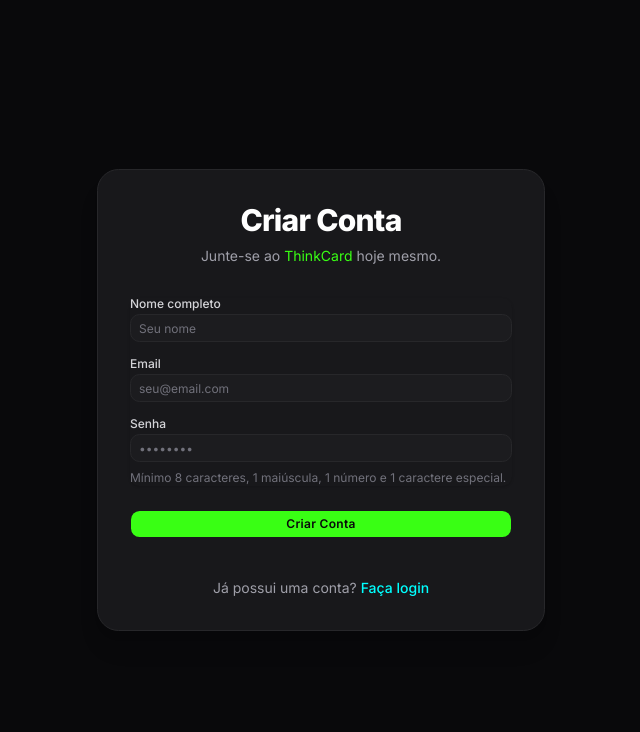
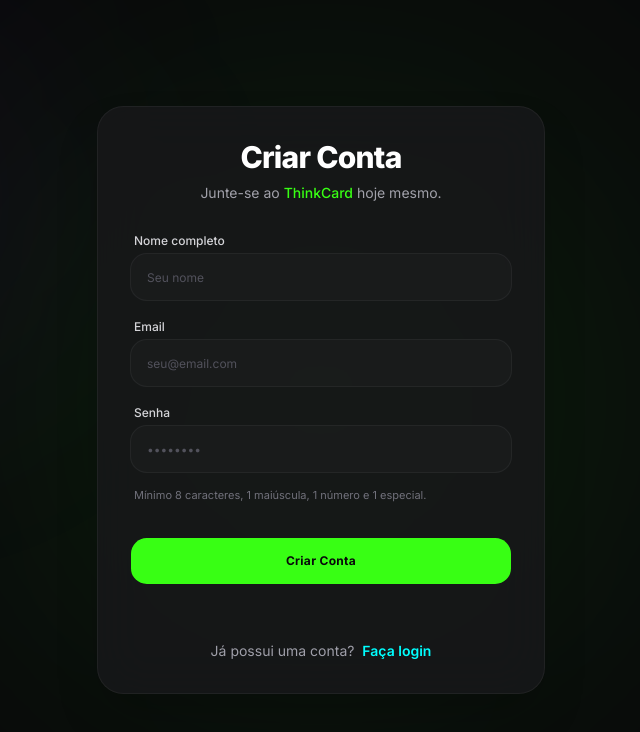
Before and after one commit to arthurmarconcini/AvantCard, a Next.js app: page /register in a window 1280 px wide. Shown: the top 732 px of the page, without its empty margins (319-959 px from the left). Built offline with nearby package versions, Linux system fonts and the light colour scheme.

Commit message:
style(auth): redesign auth pages with premium UI guidelines

```diff
--- a/src/app/forgot-password/page.tsx
+++ b/src/app/forgot-password/page.tsx
@@ -44,35 +44,38 @@
   }
 
   return (
-    <div className="flex min-h-screen items-center justify-center bg-zinc-950 p-4">
-      <div className="w-full max-w-md space-y-8 rounded-2xl bg-zinc-900 p-8 shadow-xl border border-zinc-800 relative">
+    <div className="relative flex min-h-screen items-center justify-center bg-background p-4 overflow-hidden">
+      {/* Ambient Glow Effects */}
+      <div className="absolute top-1/2 left-1/2 -translate-x-1/2 -translate-y-1/2 w-[600px] h-[600px] bg-primary/10 blur-[150px] rounded-full pointer-events-none" />
+      <div className="absolute bottom-0 right-0 w-[400px] h-[400px] bg-orange-500/5 blur-[120px] rounded-full pointer-events-none" />
+
+      <div className="relative w-full max-w-md space-y-8 rounded-3xl bg-zinc-900/80 backdrop-blur-xl p-8 shadow-2xl border border-white/5">
         <Link
           href="/login"
-          className="absolute left-8 top-8 text-zinc-400 hover:text-white transition-colors"
+          className="absolute left-6 top-8 text-zinc-400 hover:text-white transition-colors"
           aria-label="Voltar para o login"
         >
           <ArrowLeft className="h-5 w-5" />
         </Link>
 
-        <div className="text-center pt-6">
+        <div className="text-center pt-2">
           <h2 className="text-3xl font-extrabold tracking-tight text-white mb-2">
             Recuperar Senha
           </h2>
-          <p className="text-sm text-zinc-400">
+          <p className="text-sm text-muted-foreground">
             Digite seu e-mail para receber um link de redefinição de senha.
           </p>
         </div>
 
         {submitted ? (
-          <div className="flex flex-col items-center gap-4 py-6">
-            <CheckCircle className="h-12 w-12 text-[#39FF14]" />
-            <p className="text-center text-sm text-zinc-300">
-              Se o email estiver cadastrado, você receberá um link de redefinição
-              em breve. Verifique sua caixa de entrada e spam.
+          <div className="flex flex-col items-center gap-4 py-8">
+            <CheckCircle className="h-14 w-14 text-primary" />
+            <p className="text-center text-sm text-zinc-300 leading-relaxed">
+              Ocorreu tudo bem! Se o email estiver cadastrado, você receberá um link de redefinição em breve. Verifique sua caixa de entrada e spam.
             </p>
             <Link
               href="/login"
-              className="text-sm font-medium text-[#00FFFF] hover:text-[#00CCCC] transition-colors"
+              className="mt-2 text-sm font-semibold text-[#00FFFF] hover:text-white transition-colors"
             >
               Voltar para o login
             </Link>
@@ -80,36 +83,35 @@
         ) : (
           <form onSubmit={handleSubmit(onSubmit)} className="mt-8 space-y-6">
             {serverError && (
-              <div className="rounded-md bg-red-500/10 border border-red-500/30 p-3 text-sm text-red-400">
+              <div className="rounded-xl bg-red-500/10 border border-red-500/20 p-4 text-sm text-red-400 flex items-center gap-3">
+                 <div className="w-1.5 h-1.5 rounded-full bg-red-500" />
                 {serverError}
               </div>
             )}
 
-            <div className="rounded-md shadow-sm">
-              <div>
-                <Label htmlFor="email" className="text-zinc-300">
+            <div className="space-y-1.5">
+              <Label htmlFor="email" className="text-zinc-300 font-medium ml-1">
                 Email
               </Label>
               <Input
                 id="email"
                 type="email"
                 autoComplete="email"
-                  className="mt-1 bg-zinc-950 border-zinc-800 text-white placeholder:text-zinc-500 focus-visible:ring-[#39FF14]"
+                className="h-12 bg-black/20 border-white/5 text-white placeholder:text-zinc-600 focus-visible:ring-primary focus-visible:border-primary/50 transition-all rounded-xl pl-4"
                 placeholder="seu@email.com"
                 {...register("email")}
               />
               {errors.email && (
-                  <p className="mt-1 text-xs text-red-400">
+                <p className="mt-1.5 text-xs text-red-500 ml-1 font-medium">
                   {errors.email.message}
                 </p>
               )}
             </div>
-            </div>
 
-            <div>
+            <div className="pt-2">
               <Button
                 type="submit"
-                className="w-full bg-[#39FF14] text-zinc-950 hover:bg-[#32E612] font-semibold tracking-wide"
+                className="w-full bg-primary text-zinc-950 hover:bg-primary/90 font-bold tracking-wide h-12 rounded-xl transition-all hover:scale-[1.02] active:scale-[0.98] disabled:opacity-70 disabled:hover:scale-100"
                 disabled={isSubmitting}
               >
                 {isSubmitting
--- a/src/app/register/page.tsx
+++ b/src/app/register/page.tsx
@@ -57,84 +57,89 @@
   }
 
   return (
-    <div className="flex min-h-screen items-center justify-center bg-zinc-950 p-4">
-      <div className="w-full max-w-md space-y-8 rounded-2xl bg-zinc-900 p-8 shadow-xl border border-zinc-800">
+    <div className="relative flex min-h-screen items-center justify-center bg-background p-4 overflow-hidden">
+      {/* Ambient Glow Effects */}
+      <div className="absolute top-1/2 left-1/2 -translate-x-1/2 -translate-y-1/2 w-[600px] h-[600px] bg-primary/10 blur-[150px] rounded-full pointer-events-none" />
+      <div className="absolute top-0 left-0 w-[400px] h-[400px] bg-purple-500/5 blur-[120px] rounded-full pointer-events-none" />
+
+      <div className="relative w-full max-w-md space-y-8 rounded-3xl bg-zinc-900/80 backdrop-blur-xl p-8 shadow-2xl border border-white/5">
         <div className="text-center">
           <h2 className="text-3xl font-extrabold tracking-tight text-white mb-2">
             Criar Conta
           </h2>
-          <p className="text-sm text-zinc-400">
-            Junte-se ao <span className="text-[#39FF14]">ThinkCard</span> hoje mesmo.
+          <p className="text-sm text-muted-foreground">
+            Junte-se ao <span className="text-primary font-medium">ThinkCard</span> hoje mesmo.
           </p>
         </div>
 
         <form onSubmit={handleSubmit(onSubmit)} className="mt-8 space-y-6">
           {serverError && (
-            <div className="rounded-md bg-red-500/10 border border-red-500/30 p-3 text-sm text-red-400">
+            <div className="rounded-xl bg-red-500/10 border border-red-500/20 p-4 text-sm text-red-400 flex items-center gap-3">
+               <div className="w-1.5 h-1.5 rounded-full bg-red-500" />
               {serverError}
             </div>
           )}
 
-          <div className="space-y-4 rounded-md shadow-sm">
-            <div>
-              <Label htmlFor="name" className="text-zinc-300">
+          <div className="space-y-5">
+            <div className="space-y-1.5">
+              <Label htmlFor="name" className="text-zinc-300 font-medium ml-1">
                 Nome completo
               </Label>
               <Input
                 id="name"
                 type="text"
                 autoComplete="name"
-                className="mt-1 bg-zinc-950 border-zinc-800 text-white placeholder:text-zinc-500 focus-visible:ring-[#39FF14]"
+                className="h-12 bg-black/20 border-white/5 text-white placeholder:text-zinc-600 focus-visible:ring-primary focus-visible:border-primary/50 transition-all rounded-xl pl-4"
                 placeholder="Seu nome"
                 {...register("name")}
               />
               {errors.name && (
-                <p className="mt-1 text-xs text-red-400">{errors.name.message}</p>
+                <p className="mt-1.5 text-xs text-red-500 ml-1 font-medium">{errors.name.message}</p>
               )}
             </div>
 
-            <div>
-              <Label htmlFor="email" className="text-zinc-300 mt-4 block">
+            <div className="space-y-1.5">
+              <Label htmlFor="email" className="text-zinc-300 font-medium ml-1 block">
                 Email
               </Label>
               <Input
                 id="email"
                 type="email"
                 autoComplete="email"
-                className="mt-1 bg-zinc-950 border-zinc-800 text-white placeholder:text-zinc-500 focus-visible:ring-[#39FF14]"
+                className="h-12 bg-black/20 border-white/5 text-white placeholder:text-zinc-600 focus-visible:ring-primary focus-visible:border-primary/50 transition-all rounded-xl pl-4"
                 placeholder="seu@email.com"
                 {...register("email")}
               />
               {errors.email && (
-                <p className="mt-1 text-xs text-red-400">{errors.email.message}</p>
+                <p className="mt-1.5 text-xs text-red-500 ml-1 font-medium">{errors.email.message}</p>
               )}
             </div>
 
-            <div>
-              <Label htmlFor="password" className="text-zinc-300 mt-4 block">
+            <div className="space-y-1.5">
+              <Label htmlFor="password" className="text-zinc-300 font-medium ml-1 block">
                 Senha
               </Label>
               <Input
                 id="password"
                 type="password"
                 autoComplete="new-password"
-                className="mt-1 bg-zinc-950 border-zinc-800 text-white placeholder:text-zinc-500 focus-visible:ring-[#39FF14]"
+                className="h-12 bg-black/20 border-white/5 text-white placeholder:text-zinc-600 focus-visible:ring-primary focus-visible:border-primary/50 transition-all rounded-xl pl-4"
                 placeholder="••••••••"
                 {...register("password")}
               />
               {errors.password && (
-                <p className="mt-1 text-xs text-red-400">{errors.password.message}</p>
+                 <p className="mt-1.5 text-xs text-red-500 ml-1 font-medium">{errors.password.message}</p>
               )}
-              <p className="text-xs text-zinc-500 mt-2">
-                Mínimo 8 caracteres, 1 maiúscula, 1 número e 1 caractere especial.
+              <p className="text-[11px] text-zinc-500 mt-2 ml-1 leading-relaxed">
+                Mínimo 8 caracteres, 1 maiúscula, 1 número e 1 especial.
               </p>
             </div>
           </div>
 
-          <div>
+          <div className="pt-2">
             <Button
               type="submit"
-              className="w-full bg-[#39FF14] text-zinc-950 hover:bg-[#32E612] font-semibold tracking-wide"
+              className="w-full bg-primary text-zinc-950 hover:bg-primary/90 font-bold tracking-wide h-12 rounded-xl transition-all hover:scale-[1.02] active:scale-[0.98] disabled:opacity-70 disabled:hover:scale-100"
               disabled={isSubmitting}
             >
               {isSubmitting ? "Criando conta..." : "Criar Conta"}
@@ -142,11 +147,11 @@
           </div>
         </form>
 
-        <p className="mt-10 text-center text-sm text-zinc-400">
+        <p className="pt-6 text-center text-sm text-zinc-400">
           Já possui uma conta?{" "}
           <Link
             href="/login"
-            className="font-medium text-[#00FFFF] hover:text-[#00CCCC] transition-colors"
+            className="font-semibold text-[#00FFFF] hover:text-white transition-colors ml-1"
           >
             Faça login
           </Link>
```
Also changed, not shown: src/app/login/page.tsx (+26 -20 lines). Lines whose indentation alone changed are shown as unchanged.
